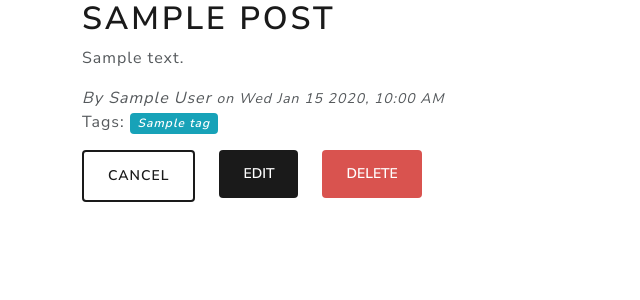
After one commit to jasonscotch/blogly, a Flask app: page /posts/1 in a window 1280 px wide. The commit adds this page. Shown: the top 300 px of the page, without its empty margins (0-640 px from the left). Run offline with Flask 2, Linux system fonts and the light colour scheme; tables that the repository leaves empty hold one stand-in row (values such as "Sample post"); some libraries are stand-ins or nearby versions.

Commit message:
Parts 2 and 3 of the project updated now

```diff
--- a/app.py
+++ b/app.py
@@ -1,6 +1,5 @@
 from flask import Flask, render_template, request, redirect
-
-from models import db, connect_db, User
+from models import db, connect_db, User, Post, Tag
 
 app = Flask(__name__)
 app.config['SQLALCHEMY_DATABASE_URI'] = 'postgresql:///blogly'
@@ -31,12 +30,11 @@ def create_user_form():
 @app.route('/users/new', methods=['POST'])
 def create_user():
     """Submits form data to db, creates new user, and redirects back to users page"""
-    default = 'https://louisianadirectseafood.com/wp-content/uploads/2017/10/default-img.png'
 
     first_name = request.form['First Name']
     last_name = request.form['Last Name']
     image_url = request.form['Image URL']
-    image_url = image_url if image_url else default
+    image_url = image_url if image_url else None
 
     new_user = User(first_name=first_name, last_name=last_name, image_url=image_url)
     db.session.add(new_user)
@@ -47,7 +45,8 @@ def create_user():
 @app.route('/users/<int:user_id>')
 def show_user(user_id):
     """Displays user details"""
-    user=User.query.get_or_404(user_id)
+    user = User.query.get_or_404(user_id)
+
     return render_template('details.html', user=user)
 
 @app.route('/users/<int:user_id>/edit')
@@ -59,12 +58,11 @@ def show_edit_user(user_id):
 @app.route('/users/<int:user_id>/edit', methods=['POST'])
 def edit_user(user_id):
     """Submits updates to user to the db and redirects back to the user details page"""
-    default = 'https://louisianadirectseafood.com/wp-content/uploads/2017/10/default-img.png'
 
     user = User.query.get(user_id)
     user.first_name = request.form['First Name']
     user.last_name = request.form['Last Name']
-    user.image_url = request.form['Image URL'] or default
+    user.image_url = request.form['Image URL'] or None
 
     db.session.commit()
 
@@ -77,3 +75,128 @@ def delete_user(user_id):
     db.session.delete(user)
     db.session.commit()
     return redirect('/users')
+
+
+@app.route('/posts/<int:post_id>')
+def show_post(post_id):
+    """Displays a user's post"""
+    post = Post.query.get_or_404(post_id)
+    return render_template('post_details.html', post=post)
+
+@app.route('/users/<int:user_id>/posts/new')
+def create_post_form(user_id):
+    """Displays the New User form to fill out"""
+    user = User.query.get_or_404(user_id)
+    tags = Tag.query.all()
+    return render_template('new_post.html', user=user, tags=tags)
+
+@app.route('/users/<int:user_id>/posts/new', methods=['POST'])
+def create_post(user_id):
+    """Submits form data to db, creates new user, and redirects back to users page"""
+    user = User.query.get_or_404(user_id)
+    title = request.form['Title']
+    content = request.form['Content']
+
+    tags_id = [int(num) for num in request.form.getlist('Tags')]
+    tags = Tag.query.filter(Tag.id.in_(tags_id)).all()
+
+    new_post = Post(title=title, content=content, user=user, tags=tags)
+    db.session.add(new_post)
+    db.session.commit()
+
+    return redirect(f'/users/{user_id}')
+
+@app.route('/posts/<int:post_id>/edit')
+def show_edit_post(post_id):
+    """Shows the edit details form to fill out"""
+    post = Post.query.get_or_404(post_id)
+    tags = Tag.query.all()
+    return render_template('edit_post.html', post=post, tags=tags)
+
+@app.route('/posts/<int:post_id>/edit', methods=['POST'])
+def edit_post(post_id):
+    """Submits updates to user to the db and redirects back to the user details page"""
+
+    post = Post.query.get_or_404(post_id)
+    post.title = request.form['Title']
+    post.content = request.form['Content']
+
+    tags_id = [int(num) for num in request.form.getlist('Tags')]
+    tags = Tag.query.filter(Tag.id.in_(tags_id)).all()
+    post.tags = tags if len(tags_id) > 0 else []
+
+    db.session.add(post)
+    db.session.commit()
+
+    return redirect(f"/posts/{post.id}")
+
+@app.route('/posts/<int:post_id>/delete')
+def delete_post(post_id):
+    """Delete a user"""
+    post = Post.query.get_or_404(post_id)
+    db.session.delete(post)
+    db.session.commit()
+    return redirect(f'/users/{post.user_id}')
+
+
+@app.route('/tags')
+def list_tags():
+    """Generates a list of all tags"""
+    tags = Tag.query.all()
+    return render_template('tags.html', tags=tags)
+
+@app.route('/tags/<int:tag_id>')
+def show_tag(tag_id):
+    """Shows details on a soecific tag"""
+    tag = Tag.query.get_or_404(tag_id)
+    # posts = Post.query.filter_by(tag_id=tag_id).all()
+
+    return render_template('tag_details.html', tag=tag)
+
+@app.route('/tags/new')
+def create_tag_form():
+    """Displays the new tag form to fill out"""
+    tags = Tag.query.all()
+    return render_template('new_tag.html', tags=tags)
+
+@app.route('/tags/new', methods=['POST'])
+def create_tag():
+    """Submits form data to db, creates new tag, and redirects back to tag page"""
+    name = request.form['Name']
+
+    post_ids = [int(num) for num in request.form.getlist('Posts')]
+    posts = Post.query.filter(Post.id.in_(post_ids)).all()
+
+    new_tag = Tag(name=name, posts=posts)
+    db.session.add(new_tag)
+    db.session.commit()
+
+    return redirect('/tags')
+
+@app.route('/tags/<int:tag_id>/edit')
+def show_edit_tag(tag_id):
+    """Shows the edit details form to fill out"""
+    tag = Tag.query.get_or_404(tag_id)
+    posts = Post.query.all()
+    return render_template('edit_tag.html', tag=tag, posts=posts)
+
+@app.route('/tags/<int:tag_id>/edit', methods=['POST'])
+def edit_tag(tag_id):
+    """Submits updates to tags to the db and redirects back to the tag details page """
+    tag = Tag.query.get_or_404(tag_id)
+    tag.name = request.form['Name']
+    post_ids = [int(num) for num in request.form.getlist('Posts')]
+    tag.posts = Post.query.filter(Post.id.in_(post_ids)).all()
+
+    db.session.add(tag)
+    db.session.commit()
+
+    return redirect(f'/tags/{tag.id}')
+
+@app.route('/tags/<int:tag_id>/delete')
+def delete_tag(tag_id):
+    """Delete a tag"""
+    tag = Tag.query.get_or_404(tag_id)
+    db.session.delete(tag)
+    db.session.commit()
+    return redirect(f'/tags')
--- a/models.py
+++ b/models.py
@@ -1,11 +1,7 @@
 from flask_sqlalchemy import SQLAlchemy
+from sqlalchemy import func
 
 db = SQLAlchemy()
-
-def connect_db(app):
-    db.app = app
-    db.init_app(app)
-    app.app_context().push()
 
 """Models for Blogly."""
 class User(db.Model):
@@ -15,13 +11,81 @@ class User(db.Model):
     default = 'https://louisianadirectseafood.com/wp-content/uploads/2017/10/default-img.png'
 
     id = db.Column(db.Integer,
-                   primary_key=True,
-                   autoincrement=True)
+                   primary_key=True)
     first_name = db.Column(db.String(50),
                            nullable=False)
     last_name = db.Column(db.String(50),
                           nullable=False)
     image_url = db.Column(db.Text,
-                          nullable=False,
                           server_default=default,
                           default=default)
+
+    posts = db.relationship("Post", backref="user", cascade="all, delete-orphan")
+
+    # def __repr__(self):
+    #     return f"<User {self.first_name} {self.last_name} {self.image_url} >"
+
+
+class Post(db.Model):
+
+    __tablename__ = 'posts'
+
+    id = db.Column(db.Integer,
+                   primary_key=True)
+    title = db.Column(db.String(70),
+                    nullable=False)
+    content = db.Column(db.Text,
+                    nullable=False)
+    created_at = db.Column(db.DateTime(timezone=True),
+                           server_default=func.now())
+    user_id = db.Column(db.Integer, db.ForeignKey('users.id'),
+                        nullable=False)
+
+    # user = db.relationship("User", backref='post_user')
+
+    @property
+    def friendly_date(self):
+        """Return nice for human eyes date."""
+
+        return self.created_at.strftime("%a %b %-d  %Y, %-I:%M %p")
+
+    def __repr__(self):
+        return f"<Post {self.title} {self.content} {self.created_at} {self.user_id} >"
+
+
+
+class PostTag(db.Model):
+
+    __tablename__ = 'posts_tags'
+
+    post_id = db.Column(db.Integer,
+                        db.ForeignKey('posts.id'), primary_key=True)
+    tag_id = db.Column(db.Integer,
+                       db.ForeignKey('tags.id'), primary_key=True)
+
+    def __repr__(self):
+        return f"<PostTag {self.post_id} {self.tag_id} >"
+
+class Tag(db.Model):
+    """Tag that can be added to posts."""
+
+    __tablename__ = 'tags'
+
+    id = db.Column(db.Integer,
+                   primary_key=True)
+    name = db.Column(db.Text,
+                     nullable=False,
+                     unique=True)
+
+    posts = db.relationship(
+        'Post',
+        secondary="posts_tags",
+        # cascade="all,delete",
+        backref="tags",
+    )
+
+
+def connect_db(app):
+    db.app = app
+    db.init_app(app)
+    app.app_context().push()
--- a/templates/base.html
+++ b/templates/base.html
@@ -7,6 +7,10 @@
     <link rel="stylesheet" href="{{ url_for('static', filename='app.css') }}">
     <link rel="stylesheet" href="https://stackpath.bootstrapcdn.com/bootstrap/4.4.1/css/bootstrap.min.css"
     integrity="sha384-Vkoo8x4CGsO3+Hhxv8T/Q5PaXtkKtu6ug5TOeNV6gBiFeWPGFN9MuhOf23Q9Ifjh" crossorigin="anonymous">
+    <link href="
+        https://cdn.jsdelivr.net/npm/bootswatch@5.2.3/dist/lux/bootstrap.min.css
+    " rel="stylesheet">
+
     <title>{%block title%}{%endblock%}</title>
 </head>
 <body>
@@ -14,8 +18,8 @@
     <main id="content">
         {%block content%} {%endblock%}
     </main>
-    <script src="https://stackpath.bootstrapcdn.com/bootstrap/4.4.1/js/bootstrap.min.js"
+    <!-- <script src="https://stackpath.bootstrapcdn.com/bootstrap/4.4.1/js/bootstrap.min.js"
     integrity="sha384-wfSDF2E50Y2D1uUdj0O3uMBJnjuUD4Ih7YwaYd1iqfktj0Uod8GCExl3Og8ifwB6"
-    crossorigin="anonymous"></script>
+    crossorigin="anonymous"></script> -->
 </body>
 </html>
--- /dev/null
+++ b/templates/post_details.html
@@ -0,0 +1,42 @@
+{%extends 'base.html'%}
+  {%block title%}{{post.title}}{%endblock%}
+
+  {%block content%}
+
+  <div class="container">
+      <div class="media-body">
+      <h1 class="mt-0">{{post.title}}</h1>
+      <p>{{post.content}}</p>
+      <i>By {{post.user.first_name}} {{post.user.last_name}}</i>
+      <i><small>on {{post.friendly_date}}</small></i>
+
+      {% if post.tags %}
+      <p>
+        <b>Tags:</b>
+        {% for tag in post.tags %}
+        <a href="/tags/{{tag.id}}"><i class="badge badge-info">{{tag.name}}</i></a>
+        {% endfor %}
+      </p>
+      {% endif %}
+
+        <div class="row">
+          <div class="col-auto">
+            <a href="/users/{{post.user.id}}" class="btn btn-outline-primary">Cancel</a>
+          </div>
+          <div class="col-auto">
+            <form action="/posts/{{post.id}}/edit">
+              <button type="submit" class="btn btn-primary">Edit</button>
+            </form>
+          </div>
+          <div class="col-auto">
+            <form action="/posts/{{post.id}}/delete">
+              <button type="submit" class="btn btn-danger">Delete</button>
+            </form>
+          </div>
+          <div class="col-10">
+          </div>
+        </div>
+
+    </div>
+  </div>
+  {%endblock%}
```
Also changed, not shown: templates/details.html (+14 -3 lines), templates/edit_post.html (added, +39 -0 lines), templates/edit_tag.html (added, +19 -0 lines), templates/new_post.html (added, +39 -0 lines), templates/new_tag.html (added, +19 -0 lines), templates/tag_details.html (added, +38 -0 lines), templates/tags.html (added, +17 -0 lines), test_flask.py (+41 -5 lines).
